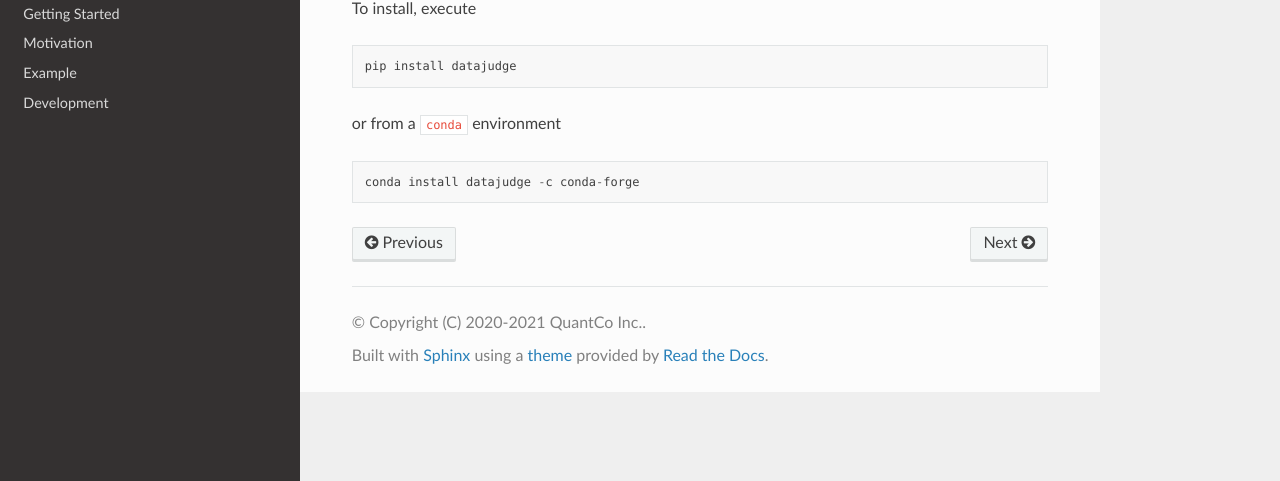
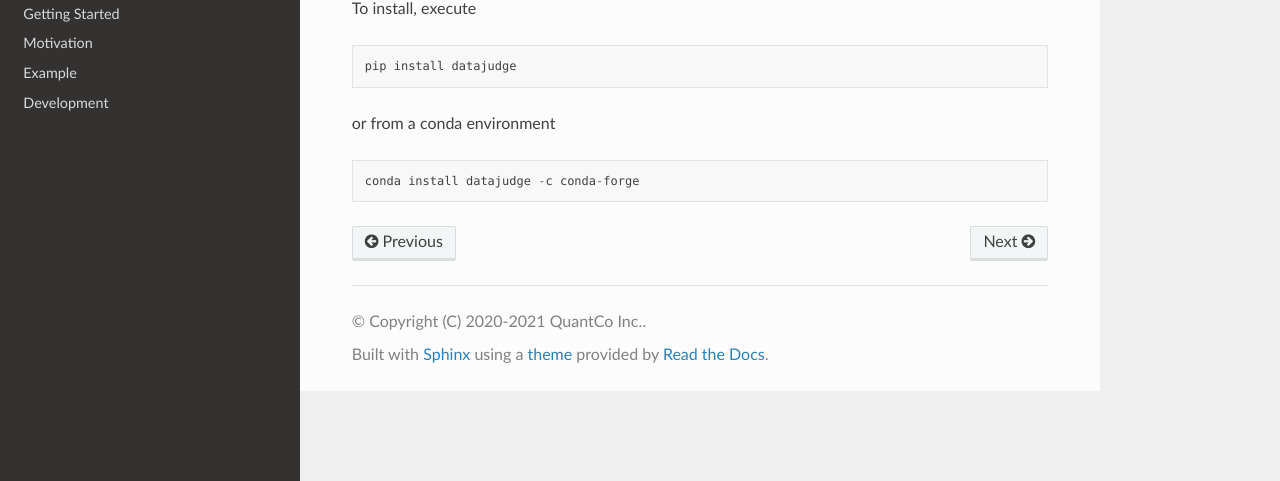
Before and after one commit to Quantco/datajudge, a Sphinx documentation site: the page built from docs/source/installation.rst, in a window 1280 px wide. Shown: the part 163-644 px from the top of the page. Built offline with Sphinx 7.4.7 and the Read the Docs theme 2.0.0, drawn with Linux system fonts in a browser that asks for light colours; pages that are not in the unit, such as notebooks, are missing from menus.

Commit message:
Minor adaptations.

```diff
--- a/docs/source/getting_started.rst
+++ b/docs/source/getting_started.rst
@@ -62,7 +62,7 @@
 
    pytest your_specification.py --html=your_report.html
 
-As the testing relies on `pytest<https://docs.pytest.org/en/latest/>`__, all of `pytest`'s features can be
+As the testing relies on `pytest <https://docs.pytest.org/en/latest/>`_, all of `pytest`'s features can be
 used, e.g. early stopping with `-x` or sub-selecting specific tests with `-k`.
 
 
@@ -109,7 +109,7 @@
 Typically, a user does not need to instantiate a corresponding ``DataSource`` themselves. Rather, this is taken care
 of by using the appropriate constructor for ``WithinRequirement`` or ``BetweenRequirement``.
 
-Note that in principle, several tables _can_ be combined to make up for a single ``DataSource``. Yet, most of
+Note that in principle, several tables can be combined to make up for a single ``DataSource``. Yet, most of
 the time when trying to compare two tables, it is more convenient to create a ``BetweenRequirement`` and use
 the ``from_tables`` constructor.
 
@@ -125,6 +125,6 @@
 - Snowflake: ``datajudge`` will lowercase independently of the capitalization provided.
 
 The snowflake behavior is due to an upstream `bug <https://github.com/snowflakedb/snowflake-sqlalchemy/issues/157>`_
-in ``snowflake-sqlalchemy``.
+in snowflake-sqlalchemy.
 
 This behavior is subject to change.
--- a/docs/source/installation.rst
+++ b/docs/source/installation.rst
@@ -7,7 +7,7 @@
 
     pip install datajudge
 
-or from a ``conda`` environment
+or from a conda environment
 
 ::
 
```
